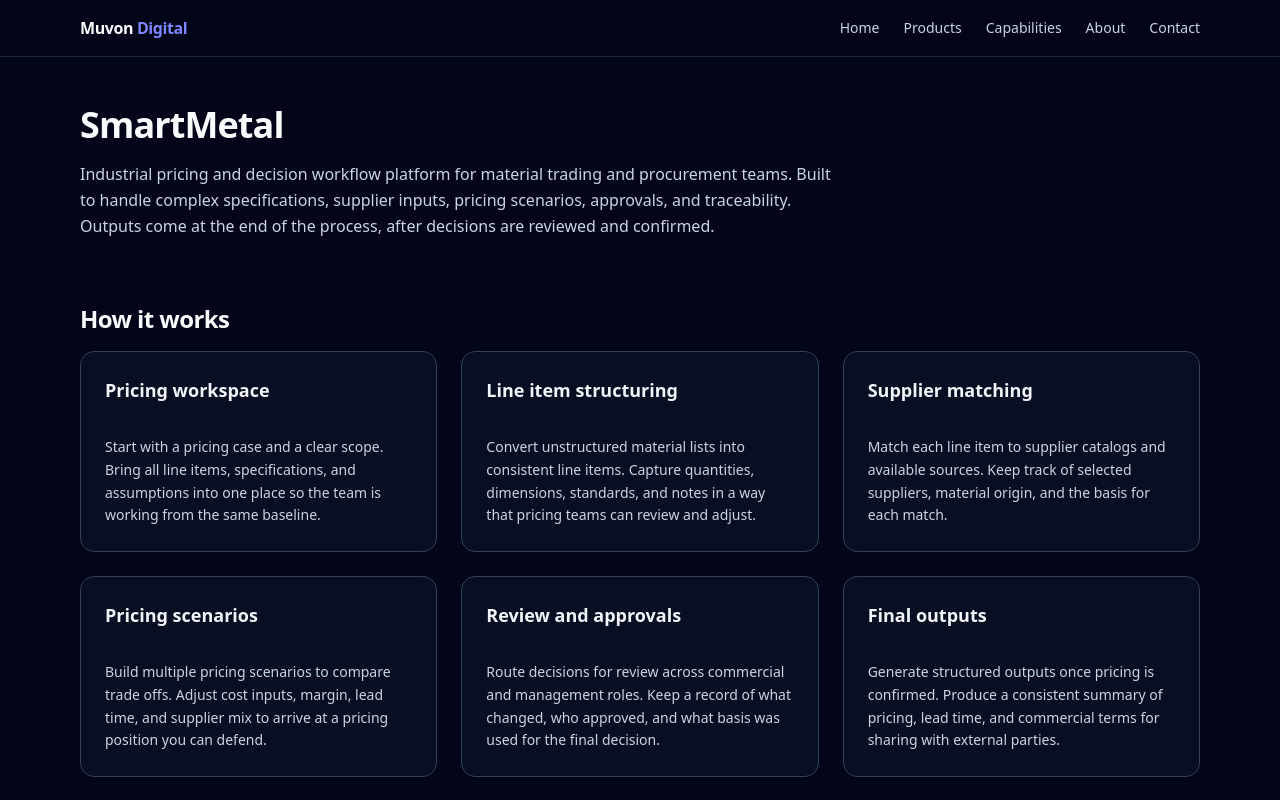
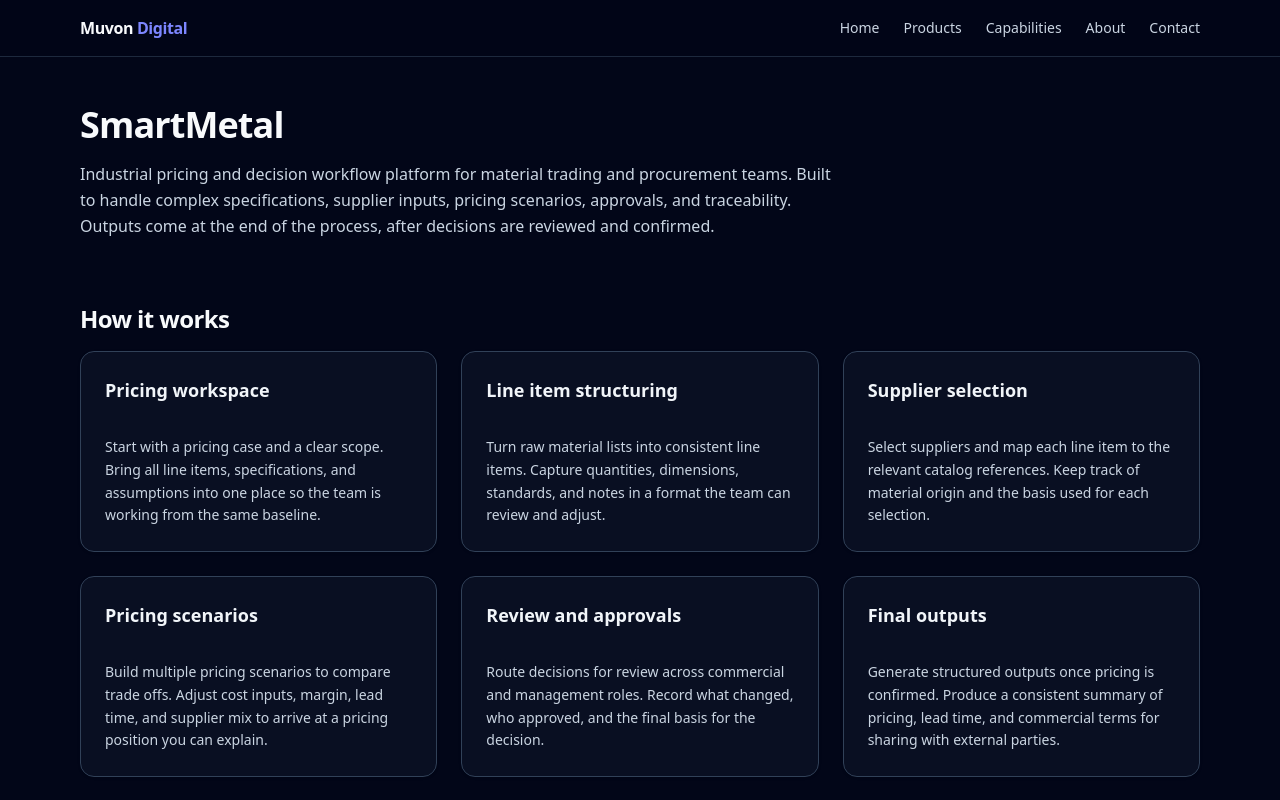
Before and after one commit to azrilxx/mvd, a Next.js app: page /smartmetal in a window 1280 px wide. Shown: the top 800 px of the page. Built offline with nearby package versions, Linux system fonts and the light colour scheme.

Commit message:
Update SmartMetal page with exact copy - decision-led framing

```diff
--- a/src/app/smartmetal/page.tsx
+++ b/src/app/smartmetal/page.tsx
@@ -50,19 +50,19 @@ export default function SmartMetalPage() {
 							</CardHeader>
 							<CardContent>
 								<p className="text-sm text-slate-300 leading-relaxed">
-									Convert unstructured material lists into consistent line items. Capture quantities, dimensions, standards, and notes in a way that pricing teams can review and adjust.
+									Turn raw material lists into consistent line items. Capture quantities, dimensions, standards, and notes in a format the team can review and adjust.
 								</p>
 							</CardContent>
 						</Card>
 						<Card className="glass-card">
 							<CardHeader>
 								<CardTitle className="text-lg text-slate-100">
-									Supplier matching
+									Supplier selection
 								</CardTitle>
 							</CardHeader>
 							<CardContent>
 								<p className="text-sm text-slate-300 leading-relaxed">
-									Match each line item to supplier catalogs and available sources. Keep track of selected suppliers, material origin, and the basis for each match.
+									Select suppliers and map each line item to the relevant catalog references. Keep track of material origin and the basis used for each selection.
 								</p>
 							</CardContent>
 						</Card>
@@ -74,7 +74,7 @@ export default function SmartMetalPage() {
 							</CardHeader>
 							<CardContent>
 								<p className="text-sm text-slate-300 leading-relaxed">
-									Build multiple pricing scenarios to compare trade offs. Adjust cost inputs, margin, lead time, and supplier mix to arrive at a pricing position you can defend.
+									Build multiple pricing scenarios to compare trade offs. Adjust cost inputs, margin, lead time, and supplier mix to arrive at a pricing position you can explain.
 								</p>
 							</CardContent>
 						</Card>
@@ -86,7 +86,7 @@ export default function SmartMetalPage() {
 							</CardHeader>
 							<CardContent>
 								<p className="text-sm text-slate-300 leading-relaxed">
-									Route decisions for review across commercial and management roles. Keep a record of what changed, who approved, and what basis was used for the final decision.
+									Route decisions for review across commercial and management roles. Record what changed, who approved, and the final basis for the decision.
 								</p>
 							</CardContent>
 						</Card>
```
